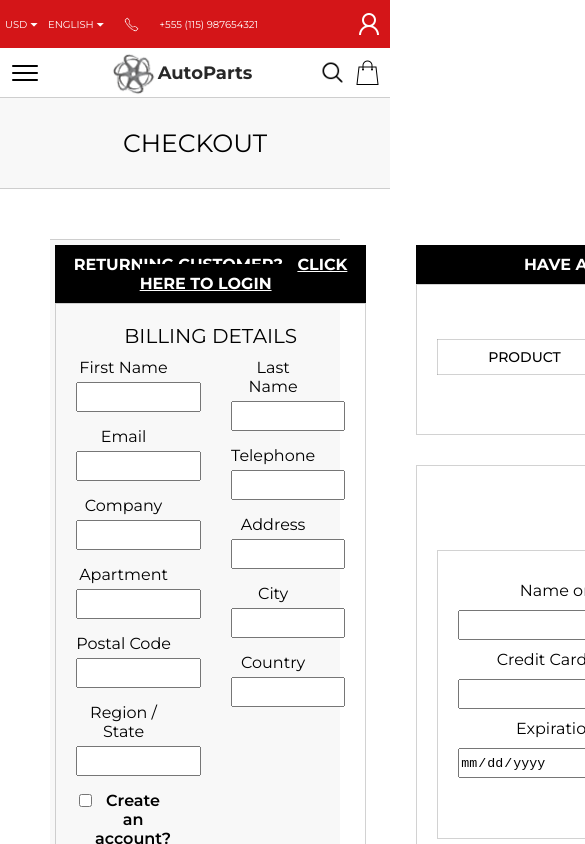
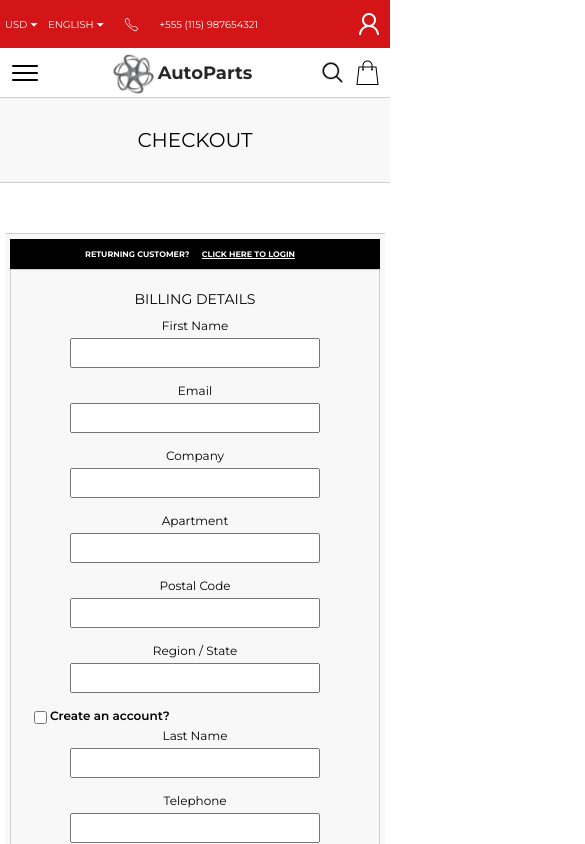
Before and after one commit to rodVieira021/Ecom-Full, a React (Create React App) app: page /checkout in a window 390 px wide. Shown: the top 844 px of the page, 585 px wide, since content can reach past the window. Built offline with nearby package versions, Linux system fonts and the light colour scheme.

Commit message:
checkout 320

```diff
--- a/src/Components/Pages/Checkout.css
+++ b/src/Components/Pages/Checkout.css
@@ -102,7 +102,7 @@
   color: var(--white-gray);
   padding: 15px;
   transition: 0.3s ease-in-out;
-  width: 150px;
+  max-width: 150px;
 }
 
 .login-submit:hover,
@@ -160,9 +160,6 @@
 }
 
 /* RIGHT */
-
-.form-container-cupoun {
-}
 
 .form-container-cupoun p {
   margin-bottom: 20px;
@@ -227,7 +224,7 @@
 }
 
 .payments-methonds {
-  width: 300px;
+  width: 100%;
 }
 
 .cc-form {
@@ -255,21 +252,78 @@
   text-align: center;
 }
 
+label {
+  margin: 0;
+}
 
 /* MEDIAS */
 
-@media (min-width: 320px) and (max-width: 480px){
+@media (min-width: 320px) and (max-width: 480px) {
+  .header h2 {
+    font-size: 20px;
+  }
 
+  .form-login,
+  .form-container-cupoun {
+    font-size: 12px;
+  }
+  .main-container {
+    grid-template-columns: 1fr;
+    row-gap: 50px;
+    margin: 5px;
+    padding: 5px;
+  }
+
+  .left-header,
+  .right-header {
+    font-size: 8px;
+  }
+
+  .billing-container h4,
+  .order h4,
+  .payment h4 {
+    font-size: 14px;
+  }
+
+  .form-billing,
+  .form-left,
+  .prod-table {
+    grid-template-columns: 1fr;
+  }
+
+  .left-col1 label,
+  .left-col2 label,
+  .cc-left-div label,
+  .cc-right-div {
+    font-size: 14px;
+    font-size: 12px;
+  }
+
+  .left-col1 input,
+  .left-col2 input,
+  .cc-left-div input,
+  .cc-right-div input {
+    max-width: 250px;
+  }
+
+  .cc-form {
+    grid-template-columns: 1fr;
+    margin: 0;
+  }
+
+  .table-body-products {
+    display: grid;
+  }
+  .table-head-coupon th {
+    display: none;
+  }
 }
 
-@media (min-width: 481px) and (max-width: 768px){
-
+@media (min-width: 481px) and (max-width: 768px) {
 }
 
-@media (min-width: 769px) and (max-width: 990px){
-
+@media (min-width: 769px) and (max-width: 990px) {
 }
 
-@media (min-width: 991px) and (max-width: 1250px){
-
+@media (min-width: 991px) and (max-width: 1250px) {
 }
--- a/src/Components/Pages/Checkout.jsx
+++ b/src/Components/Pages/Checkout.jsx
@@ -33,7 +33,7 @@ const Checkout = () => {
   const tenPercent = sum * 0.1;
 
   return (
-    <div>
+    <div className='main-div'>
       <div className="header">
         <h2>CHECKOUT</h2>
       </div>
@@ -148,7 +148,7 @@ const Checkout = () => {
               <tbody className="table-body">
                 {checkoutCart.map((items) => {
                   return (
-                    <tr>
+                    <tr className='table-body-products'>
                       <td>{items.Title}</td>
                       <td>${items.Price}</td>
                       <td>{items.Qty}</td>
```
